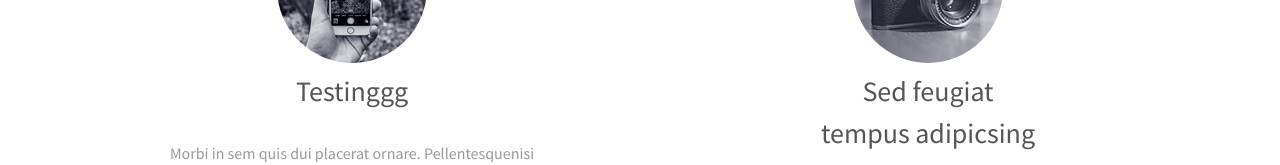
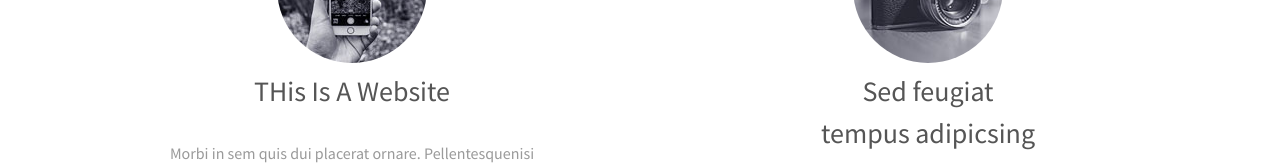
Before and after one commit to janzkyle/git-workshop, a plain HTML site: page index.html in a window 1280 px wide. Shown: the part 785-950 px from the top of the page. Drawn offline with Linux system fonts and the light colour scheme.

Commit message:
Changed Header from Testing to THis Is A Website

```diff
--- a/index.html
+++ b/index.html
@@ -71,7 +71,7 @@
 								<img src="images/pic01.jpg" alt="Pic 01" />
 							</div>
 							<header>
-								<h3>Testinggg</h3>
+								<h3>THis Is A Website</h3>
 							</header>
 							<p>Morbi in sem quis dui placerat ornare. Pellentesquenisi<br />euismod in, pharetra a, ultricies in diam sed arcu. Cras<br />consequat  egestas augue vulputate.</p>
 							<footer>
```
